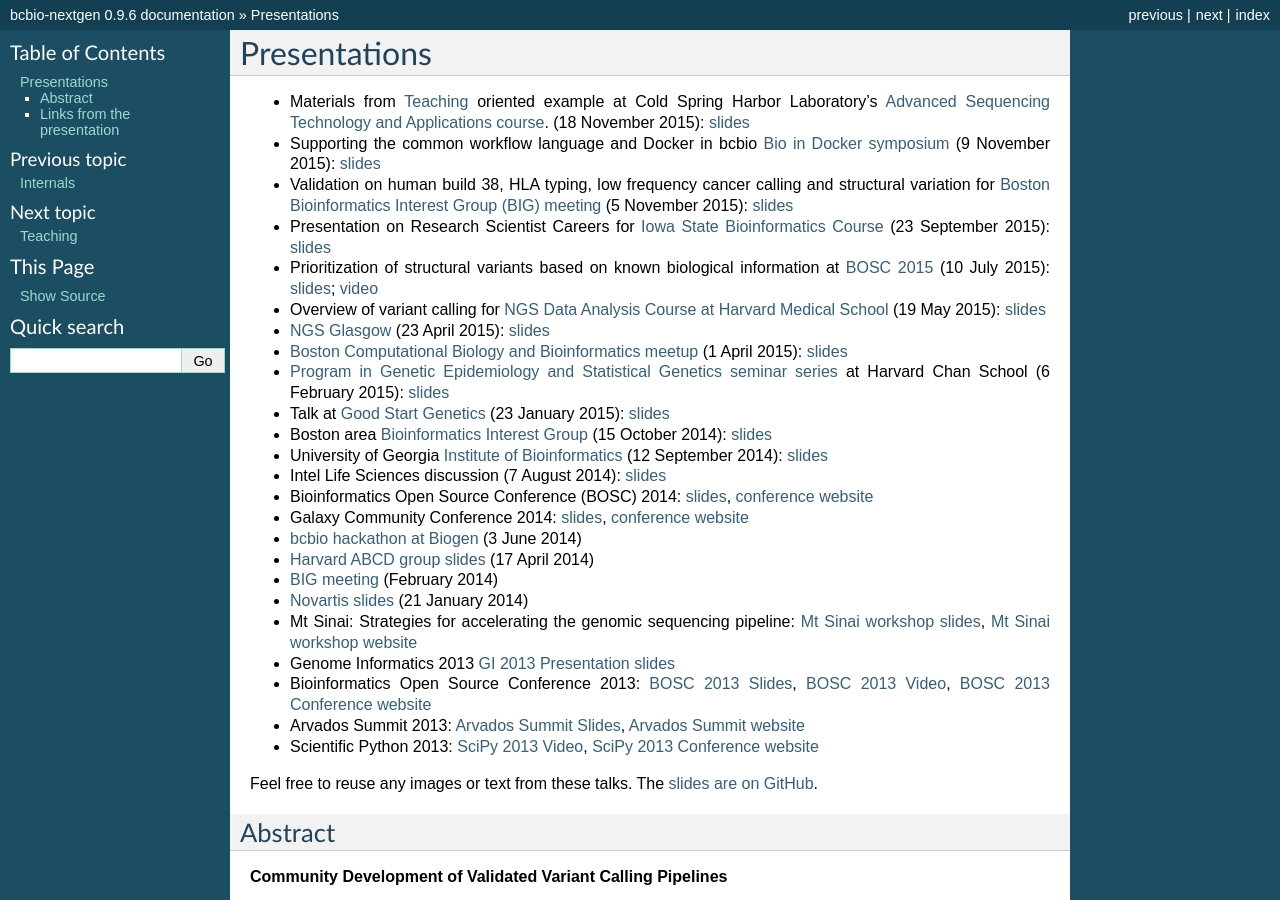
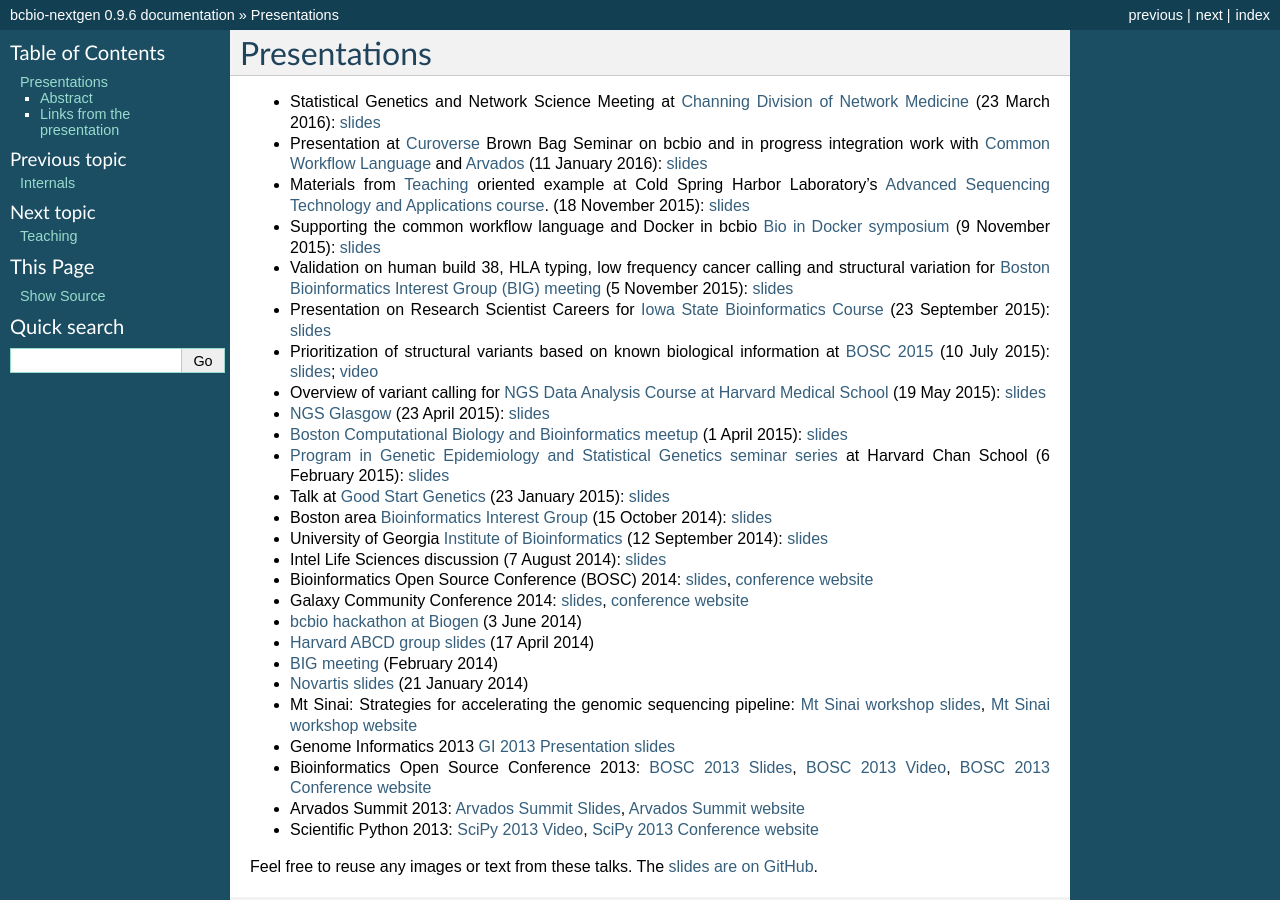
Before and after one commit to bcbio/bcbio-nextgen, a Sphinx documentation site: the page built from docs/contents/presentations.rst, in a window 1280 px wide and 900 px high. Built offline with Sphinx 7.4.7, drawn with Linux system fonts in a browser that asks for light colours.

Commit message:
Docs: link to talks at Channing and Curoverse

```diff
--- a/docs/contents/presentations.rst
+++ b/docs/contents/presentations.rst
@@ -1,5 +1,16 @@
 Presentations
 =============
+
+- Statistical Genetics and Network Science Meeting at `Channing Division of
+  Network Medicine
+  <http://www.brighamandwomens.org/Research/depts/Medicine/Channing/default.aspx>`_
+  (23 March 2016): `slides <https://github.com/chapmanb/bcbb/blob/master/talks/cdnm2016_bcbio/cdnm2016_bcbio.pdf>`_
+
+- Presentation at `Curoverse <https://curoverse.com/>`_ Brown Bag Seminar on
+  bcbio and in progress integration work with `Common Workflow Language
+  <http://www.commonwl.org/>`_ and `Arvados <https://arvados.org/>`_
+  (11 January 2016):
+  `slides <https://github.com/chapmanb/bcbb/blob/master/talks/curoverse2016bb_bcbio/curoverse2016bb_bcbio.pdf>`_
 
 - Materials from :ref:`teaching` oriented example at Cold Spring Harbor
   Laboratory's `Advanced Sequencing Technology and Applications course
```
